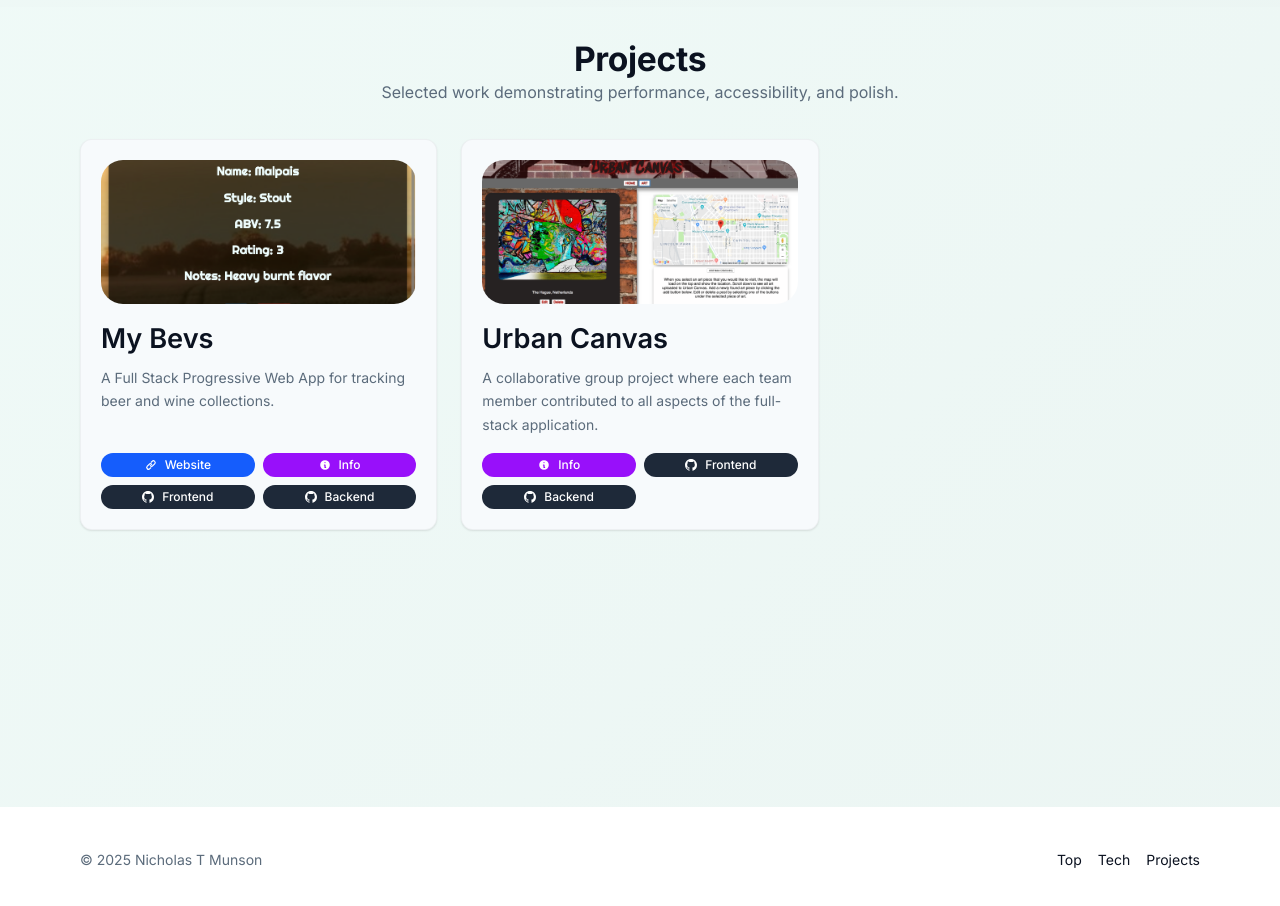
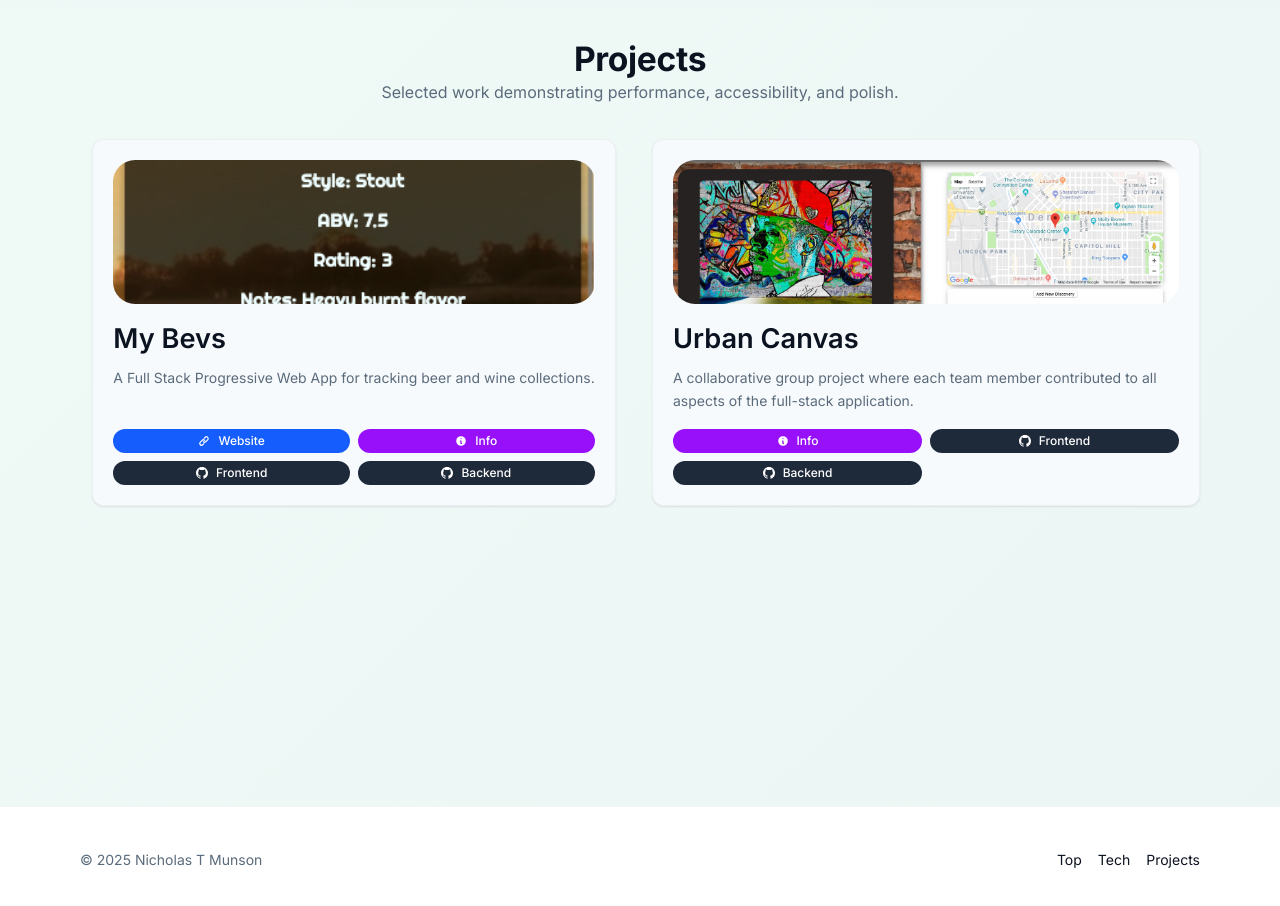
Before and after one commit to NicholasMunson/ntmdevdotcom, a Next.js app: page / in a window 1280 px wide. Shown: the part 4560-5466 px from the top of the page. Built offline with nearby package versions, Linux system fonts and the light colour scheme.

Commit message:
Update Projects page to improve project descriptions formatting and enhance grid layout responsiveness; ensure consistent trailing commas in project details for better code readability.

```diff
--- a/src/app/views/projectsPage/Projects.tsx
+++ b/src/app/views/projectsPage/Projects.tsx
@@ -26,7 +26,8 @@ export default function Projects({ parallaxConfig }: ProjectsProps) {
       githubFrontend: "https://github.com/NicholasMunson/my-bevs",
       githubBackend: "https://github.com/NicholasMunson/my-bevs-node-backend",
       detailedInfo: {
-        description: "A comprehensive full-stack beverage collection management system built as a Progressive Web App. The application allows users to catalog, rate, and track their beer and wine collections with a mobile-first design optimized for touch interactions. Features a RESTful API backend with full CRUD operations, database migrations, and comprehensive error handling. The PWA provides offline functionality and seamless data synchronization between frontend and backend services.",
+        description:
+          "A comprehensive full-stack beverage collection management system built as a Progressive Web App. The application allows users to catalog, rate, and track their beer and wine collections with a mobile-first design optimized for touch interactions. Features a RESTful API backend with full CRUD operations, database migrations, and comprehensive error handling. The PWA provides offline functionality and seamless data synchronization between frontend and backend services.",
         technologies: [
           "React 18",
           "React Router",
@@ -42,7 +43,7 @@ export default function Projects({ parallaxConfig }: ProjectsProps) {
           "PWA",
           "Firebase Hosting",
           "Render.com",
-          "Cypress Testing"
+          "Cypress Testing",
         ],
         features: [
           "Full CRUD Operations",
@@ -56,7 +57,7 @@ export default function Projects({ parallaxConfig }: ProjectsProps) {
           "Error Handling",
           "CORS Integration",
           "Responsive UI",
-          "PWA Installation"
+          "PWA Installation",
         ],
         challenges: [
           "PWA Implementation & Offline Sync",
@@ -66,9 +67,9 @@ export default function Projects({ parallaxConfig }: ProjectsProps) {
           "Cross-Origin Resource Sharing",
           "Environment Configuration",
           "Deployment Pipeline Setup",
-          "Data Validation & Security"
-        ]
-      }
+          "Data Validation & Security",
+        ],
+      },
     },
     {
       title: "Urban Canvas",
@@ -77,7 +78,8 @@ export default function Projects({ parallaxConfig }: ProjectsProps) {
       githubFrontend: "https://github.com/NicholasMunson/UrbanCanvas",
       githubBackend: "https://github.com/Pleeper228/urban-canvas-server",
       detailedInfo: {
-        description: "A collaborative full-stack group project where each team member contributed to all aspects of the application including frontend, backend, database design, and deployment. This project demonstrates strong teamwork, code collaboration, and full-stack development skills across the entire technology stack.",
+        description:
+          "A collaborative full-stack group project where each team member contributed to all aspects of the application including frontend, backend, database design, and deployment. This project demonstrates strong teamwork, code collaboration, and full-stack development skills across the entire technology stack.",
         technologies: [
           "JavaScript",
           "Node.js",
@@ -86,7 +88,7 @@ export default function Projects({ parallaxConfig }: ProjectsProps) {
           "API Development",
           "Frontend Development",
           "Git Collaboration",
-          "Group Project Management"
+          "Group Project Management",
         ],
         features: [
           "Full-Stack Development",
@@ -96,7 +98,7 @@ export default function Projects({ parallaxConfig }: ProjectsProps) {
           "Frontend-Backend Communication",
           "Version Control",
           "Code Review Process",
-          "Project Planning"
+          "Project Planning",
         ],
         challenges: [
           "Team Coordination",
@@ -106,9 +108,9 @@ export default function Projects({ parallaxConfig }: ProjectsProps) {
           "API Endpoint Planning",
           "Git Workflow Management",
           "Cross-Team Communication",
-          "Project Timeline Management"
-        ]
-      }
+          "Project Timeline Management",
+        ],
+      },
     },
     // {
     //   title: "E2E Testing",
@@ -166,7 +168,15 @@ export default function Projects({ parallaxConfig }: ProjectsProps) {
     >
       <div
         style={{ transform }}
-        className="grid grid-cols-1 sm:grid-cols-2 lg:grid-cols-3 gap-6"
+        className={`grid gap-6 justify-items-center ${
+          projects.length === 1
+            ? "grid-cols-1"
+            : projects.length === 2
+            ? "grid-cols-1 sm:grid-cols-2"
+            : projects.length === 3
+            ? "grid-cols-1 sm:grid-cols-2 lg:grid-cols-3"
+            : "grid-cols-1 sm:grid-cols-2 lg:grid-cols-3 xl:grid-cols-4"
+        }`}
       >
         {projects.map((project) => (
           <ProjectCard
```
